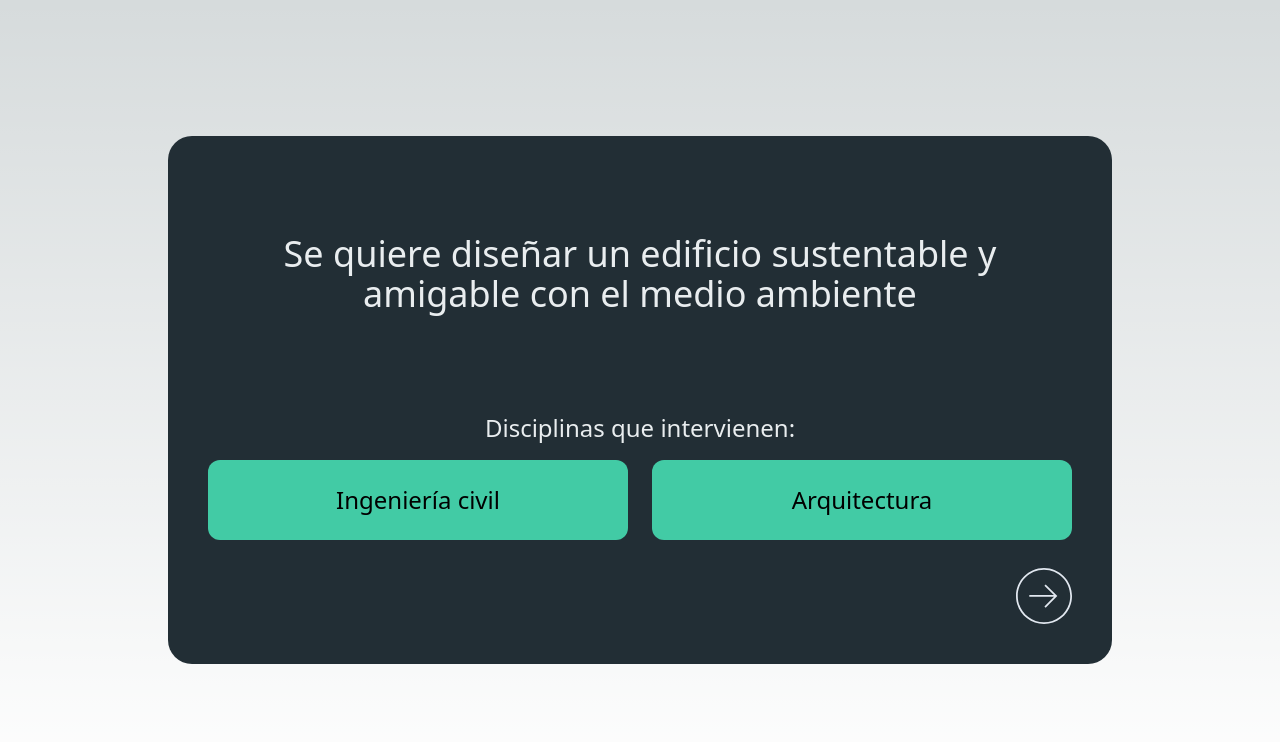
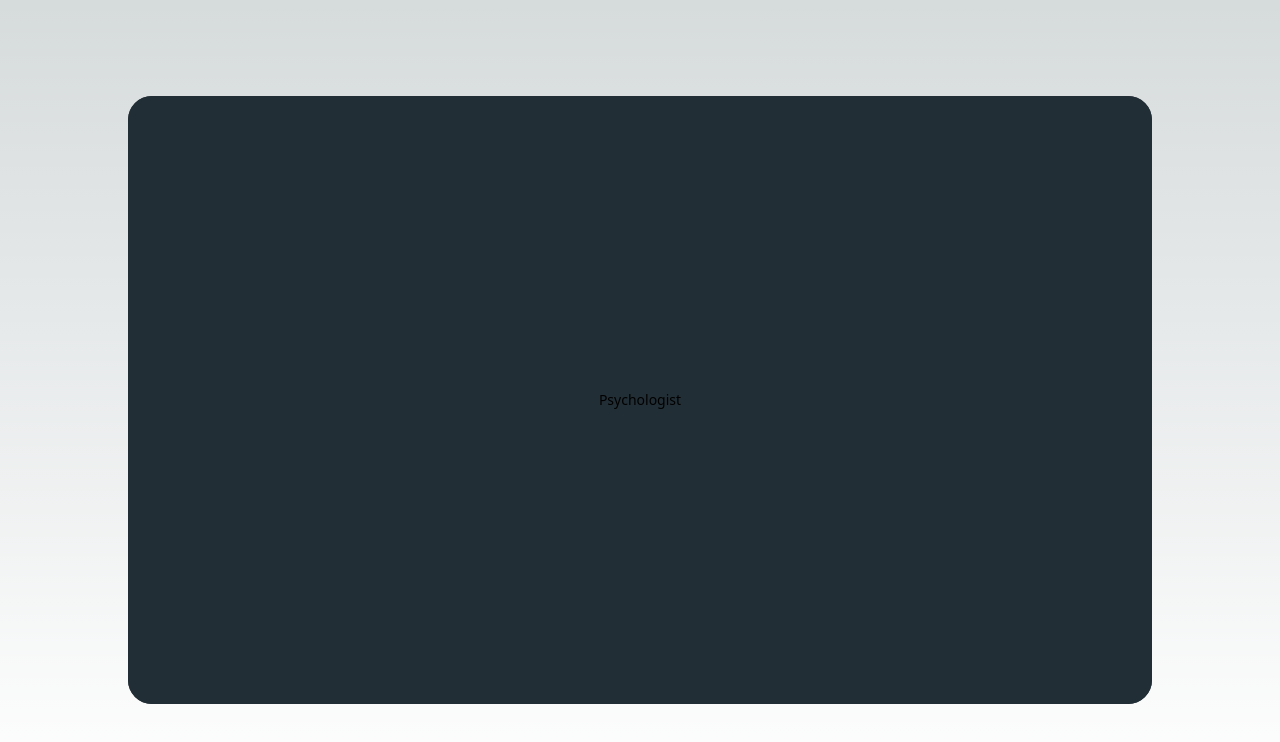
Before and after one commit to joniborda/interdisciplinario, a Next.js app: page /guess in a window 1280 px wide. Shown: the top 742 px of the page. Built offline with nearby package versions, Linux system fonts and the light colour scheme.

Commit message:
like and dislike in cards

```diff
--- /dev/null
+++ b/src/components/GuessingCard.tsx
@@ -0,0 +1,23 @@
+"use client";
+import { useGuessingCard } from "./GuessingCardHook";
+
+export const GuessingCard = ({
+  data,
+  handleLikeCard: handleLikeCard,
+  handleDislikeCard: handleDislikeCard,
+}: {
+  data: any;
+  handleLikeCard: any;
+  handleDislikeCard: any;
+}) => {
+  const { refCard } = useGuessingCard({ handleLikeCard, handleDislikeCard });
+  return (
+    <div
+      className="absolute flex flex-col items-center justify-center w-full h-full bg-[#222e35] rounded-3xl p-10"
+      ref={refCard}
+      draggable
+    >
+      {data.title}
+    </div>
+  );
+};
--- /dev/null
+++ b/src/components/GuessingCardHook.ts
@@ -0,0 +1,68 @@
+import { use, useEffect, useRef } from "react";
+
+export const useGuessingCard = ({ handleLikeCard, handleDislikeCard }: any) => {
+  const refCard = useRef<HTMLDivElement>(null);
+  const maxDragToChangePage = 150;
+  let dragXCurrent = 0;
+  let initialDragX = 0;
+
+  const dragStart = (e: DragEvent) => {
+    const card = refCard.current;
+    if (card) {
+      card.style.transform = `translate3d(0px, 0px, 0)`;
+      initialDragX = e.clientX;
+
+      const img = new Image();
+      e?.dataTransfer?.setDragImage(img, 0, 0);
+    }
+  };
+
+  const dragElement = (e: DragEvent) => {
+    const card = refCard.current;
+    const x = e.clientX;
+    if (card && x !== 0) {
+      const dragX = x - initialDragX;
+      dragXCurrent = dragX;
+      card.style.transform = `rotate(${dragX / 50}deg) translate3d(${dragX}px, 0px, 0)`;
+
+      card.style.opacity = "1";
+      if (maxDragToChangePage < dragXCurrent || dragXCurrent < -maxDragToChangePage) {
+        card.style.opacity = "0.8";
+      }
+    }
+  };
+
+  const resetPosition = () => {
+    const card = refCard.current;
+    if (card) {
+      card.style.transform = `translate3d(0px, 0px, 0)`;
+    }
+
+    if (maxDragToChangePage < dragXCurrent) {
+      handleLikeCard();
+    }
+    if (dragXCurrent < -maxDragToChangePage) {
+      handleDislikeCard();
+    }
+  };
+
+  useEffect(() => {
+    const card = refCard.current;
+    if (card) {
+      card.addEventListener("dragstart", dragStart);
+      card.addEventListener("drag", dragElement);
+      card.addEventListener("dragend", resetPosition);
+    }
+    return () => {
+      if (card) {
+        card.removeEventListener("dragstart", dragStart);
+        card.removeEventListener("drag", dragElement);
+        card.removeEventListener("dragend", resetPosition);
+      }
+    };
+  }, [refCard, initialDragX]);
+
+  return {
+    refCard,
+  };
+};
--- a/src/pages/guess/index.tsx
+++ b/src/pages/guess/index.tsx
@@ -1,10 +1,40 @@
-import { CareersInvolvedBody } from "@/app/CareersInvolvedBody";
+import { GuessingCard } from "@/components/GuessingCard";
+import { useState } from "react";
 
 export default function Home() {
+  const [data, setData] = useState([
+    {
+      title: "Software Engineer",
+    },
+    {
+      title: "Psychologist",
+    },
+  ]);
+
+  const handleLikeCard = () => {
+    removeCard();
+  };
+
+  const handleDislikeCard = () => {
+    removeCard();
+  };
+
+  const removeCard = () => {
+    data.pop();
+    setData([...data]);
+  };
+
   return (
     <main className="flex h-screen overflow-hidden flex-col items-center justify-between p-24">
-      <div className="z-10 h-full w-full max-w-5xl items-center justify-between text-sm lg:flex">
-        <CareersInvolvedBody />
+      <div className="relative z-10 h-full w-full max-w-5xl items-center justify-between text-sm lg:flex">
+        {data.map((item) => (
+          <GuessingCard
+            key={item.title}
+            data={item}
+            handleLikeCard={handleLikeCard}
+            handleDislikeCard={handleDislikeCard}
+          />
+        ))}
       </div>
     </main>
   );
```
